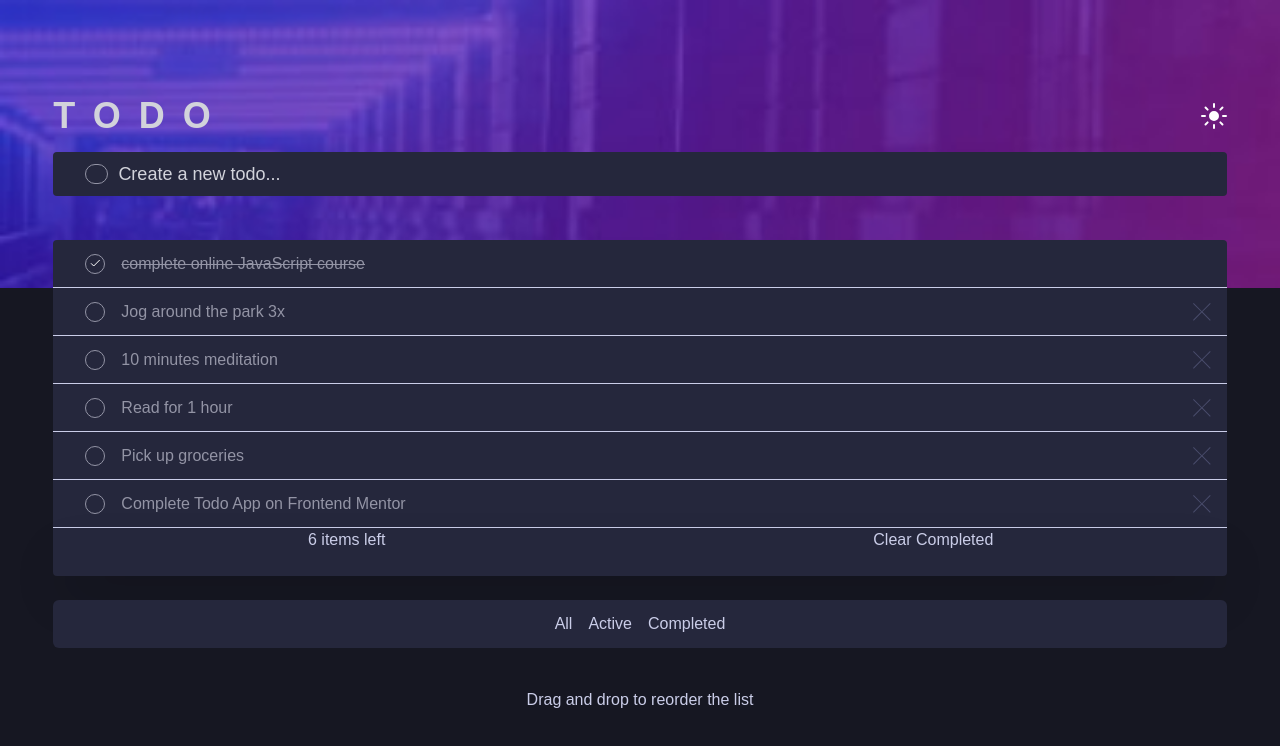
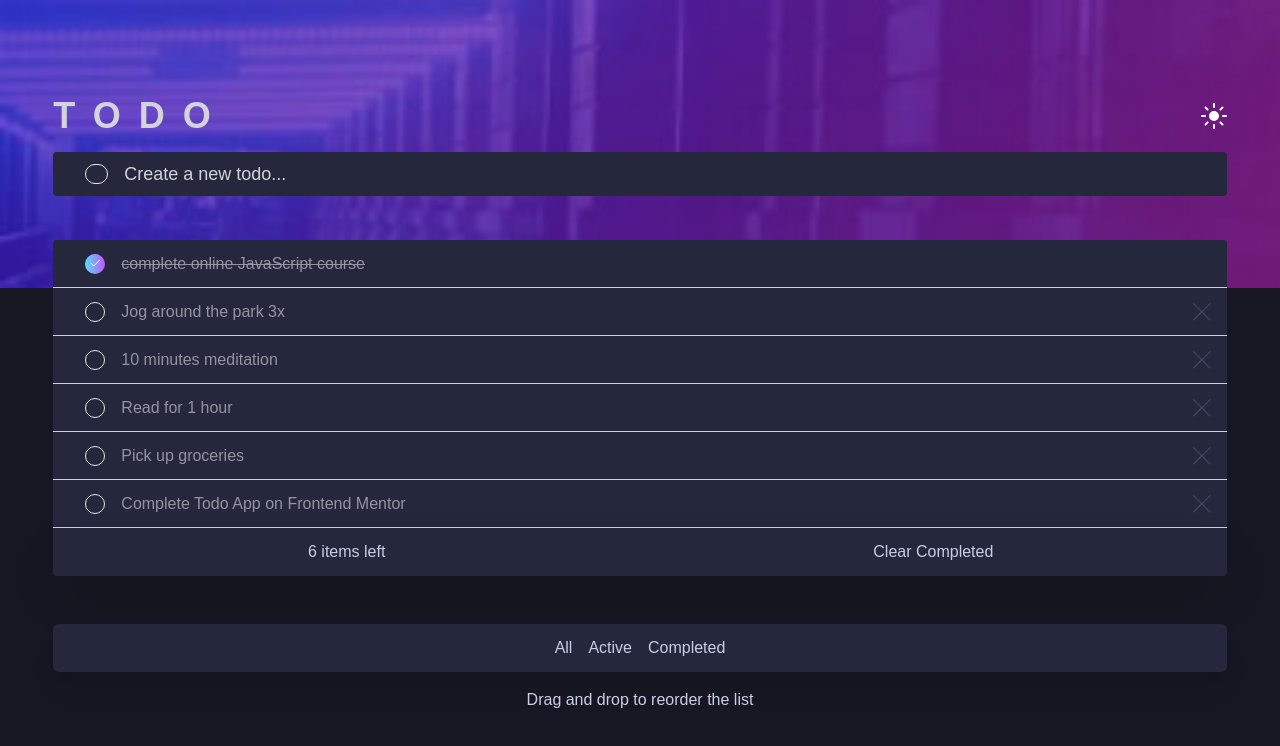
Before and after one commit to cvalencia1991/Todo-List-TypeScript-React, a React (Create React App) app: page / in a window 1280 px wide. Shown: the top 746 px of the page. Built offline with nearby package versions, Linux system fonts and the light colour scheme.

Commit message:
Update Desing Interaction

```diff
--- a/src/components/TaskCard.tsx
+++ b/src/components/TaskCard.tsx
@@ -38,15 +38,17 @@ const TaskCard: React.FC<TaskCardProps> = ({task}) => {
         className="flex items-center justify-between w-full"
         >
             <div className="flex items-center">
+                <div className={`flex items-center w-5 h-5 justify-center mx-4   ${checked ? "bg-gradient-to-r from-[--left-gradient] to-[--right-gradient] rounded-full": "bg-transparent border rounded-full hover:border-gradient-to-r hover:from-[--left-gradient] hover:to-[--right-gradient]"}`}>
                 <input
-                className="appearance-none w-5 h-5  ml-4 mr-4 cursor-pointer rounded-full desktop:p-3 border border-[--dark-grayish-blue] checked:bg-icon-check bg-no-repeat bg-center touch-none"
+                className="appearance-none  p-2  mx-4 cursor-pointer rounded-full desktop:p-3 checked:bg-icon-check bg-no-repeat bg-center touch-none"
                 type="checkbox"
                 id={task.id.toString()}
                 onChange={handleChangeCheckbox}
                 checked={checked}
                 aria-label="Mark as complete"
                 />
-                <h2 className={` text-base font-josefin text-[--very-dark-grayish-blue] dark:text-[--dark-grayish-blue] ${(checked ? "line-through text-[--very-dark-grayish-blue]" : "")}`}>{task.name}</h2>
+                </div>
+                <h2 className={`text-base  w-auto font-josefin text-[--very-dark-grayish-blue] dark:text-[--dark-grayish-blue] ${(checked ? "line-through text-[--very-dark-grayish-blue]" : "")}`}>{task.name}</h2>
             </div>
                 <button
                 className= {`text-[--light-grayish-blue] hover:text-[--dark-grayish-blue] ${checked ? "hidden": "block"}`} aria-label="Delete Task"
--- a/src/components/TaskForm.tsx
+++ b/src/components/TaskForm.tsx
@@ -28,13 +28,15 @@ const TaskForm: React.FC = () => {
     <div className=" flex w-full">
       <form className="flex w-full" onSubmit={handleSubmit}>
         <div className="flex w-full rounded px-4 bg-[--very-light-gray] items-center justify-evenly desktop:h-16 dark:bg-[--very-dark-desaturated-blue]">
+          <div className={`flex items-center justify-center mx-4 w-6 h-5 desktop:w-6 desktop:h-5 ${task.done ? "bg-gradient-to-r from-[--left-gradient] to-[--right-gradient] rounded-full": "bg-transparent border rounded-full hover:border-gradient-to-r hover:from-[--left-gradient] hover:to-[--right-gradient]"}`}>
             <input
-          className={`appearance-none w-6 h-5 mx-4 mr-[10px] cursor-pointer rounded-full desktop:p-3 border border-[--dark-grayish-blue] enabled:focus:border-[--dark-grayish-blue] ${task.done ? "checked:bg-icon-check bg-no-repeat bg-center bg-gradient-to-r from-[--left-gradient] to-[--right-gradient] touch-none": "bg-no-repeat bg-center"}`}
+            className={`appearance-none cursor-pointer p-2 border-none border-[--dark-grayish-blue] enabled:focus:border-[--dark-grayish-blue] ${task.done ? "checked:bg-icon-check bg-no-repeat bg-center touch-none": ""}`}
             type="checkbox"
             id="checkbox"
             onChange={() => setTask({ ...task, done: !task.done })}
             aria-label="Mark as complete"
           />
+          </div>
           <input
             type="text"
             className="w-full h-11 bg-[--very-light-gray] rounded text-[--dark-gray] placeholder-[--grayish-blue] text-[18px] font-josefin
--- a/src/components/TodoStatus.tsx
+++ b/src/components/TodoStatus.tsx
@@ -10,12 +10,12 @@ const TodoStatus = () => {
 
     return (
 
-        <div className={`grid  grid-cols-2 grid-rows-2 mobile:grid shadow-2xl w-full  text-base font-josefin justify-items-center bg-[--very-light-gray] text-[--very-dark-grayish-blue] h-12 relative  desktop:flex desktop:justify-around desktop:h-auto desktop:bg-none dark:bg-[--very-dark-desaturated-blue] dark:text-[--light-grayish-blue]
+        <div className={`grid grid-cols-2 grid-rows-1 shadow-2xl w-full text-base font-josefin justify-items-center place-items-center bg-[--very-light-gray] text-[--very-dark-grayish-blue] h-12 relative desktop:flex desktop:justify-around desktop:h-auto desktop:bg-none dark:bg-[--very-dark-desaturated-blue] desktop:grid-rows-3 dark:text-[--light-grayish-blue]
             ${tasks.length === 0 ? "rounded": "rounded-b"} `}>
-            <div className="  text-base font-josefin desktop:flex desktop:items-center desktop:justify-center">
+            <div className="text-base font-josefin desktop:flex desktop:items-center desktop:justify-center">
                 <p >{tasks.length} items left</p>
             </div>
-            <div className="row-start-2 col-span-2 flex  text-base   absolute top-12 h-12 items-center gap-4  bg-transparent rounded-md justify-center w-full desktop:static desktop:w-auto desktop:bg-transparentn desktop:items-center desktop:justify-center dekstop:top-0 dark:bg-[--very-dark-desaturated-blue]">
+            <div className="row-start-2 col-span-2 flex  text-base  absolute top-12 h-12 items-center gap-4 border-solid bg-white  shadow-xl rounded-md justify-center w-full desktop:static desktop:w-auto desktop:shadow-none desktop:bg-transparent desktop:items-center desktop:justify-center dekstop:top-0 dark:bg-[--very-dark-desaturated-blue]">
                 <button
                 aria-label="Select All Tasks"
                 onClick={() => dispatch(allTask())}
```
Lines whose indentation alone changed are shown as unchanged.
